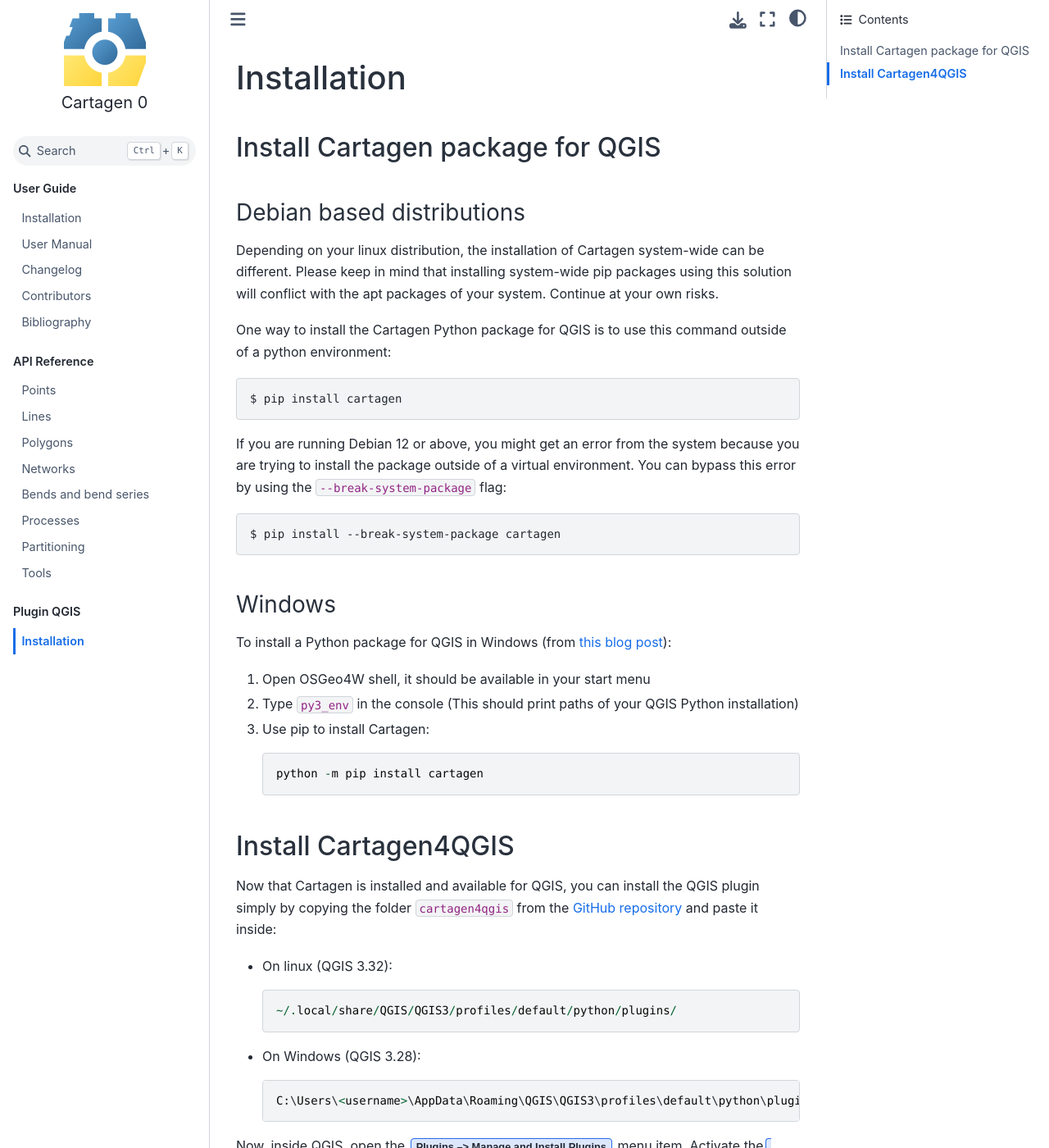
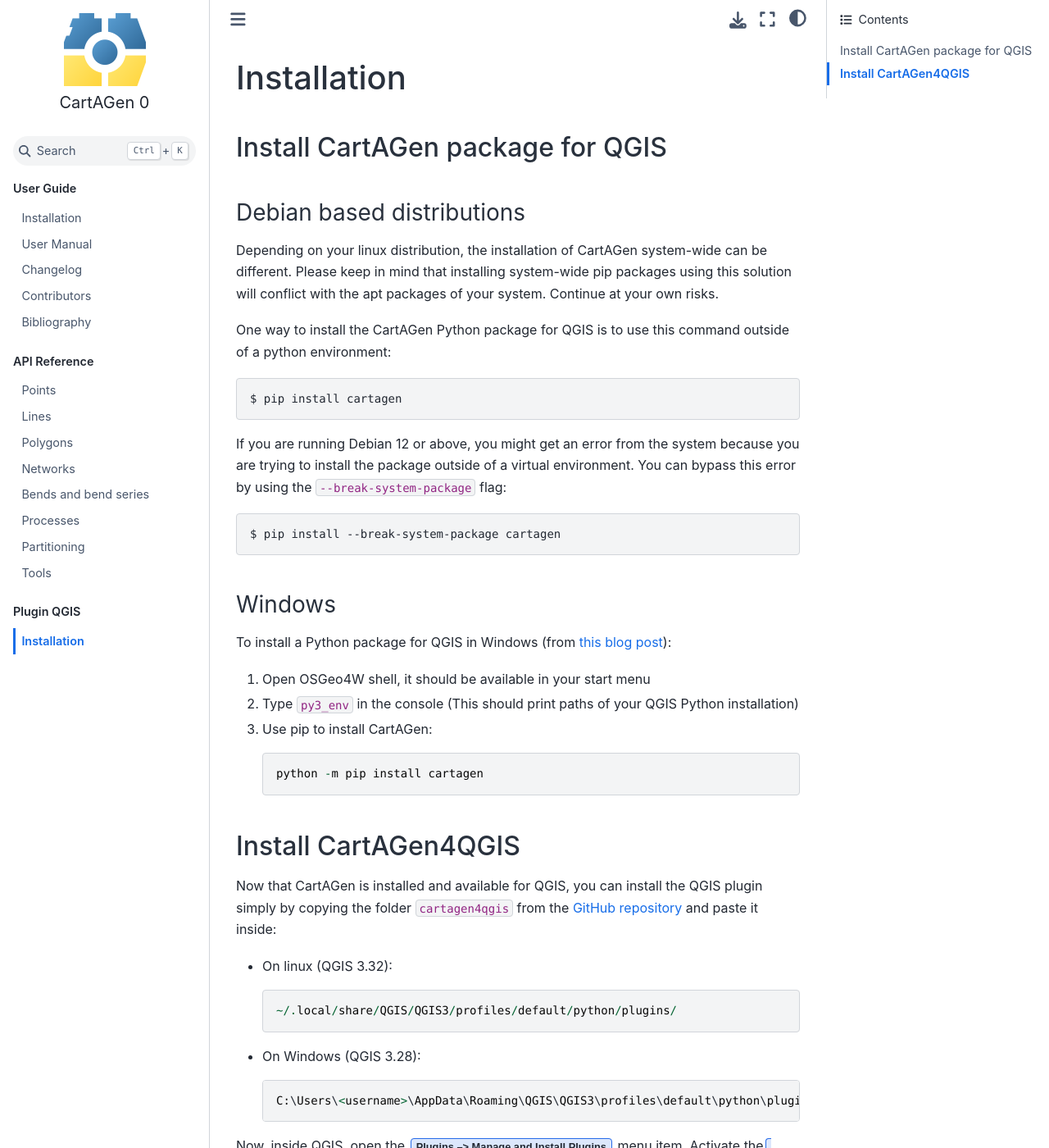
Before and after one commit to LostInZoom/cartagen, a Sphinx documentation site: the page built from docs/installation_qgis.rst, in a window 1280 px wide and 1400 px high. Shown: the whole window at 82% size. Built offline with Sphinx 7.4.7 and the Sphinx Book theme 1.1.4, drawn with Linux system fonts in a browser that asks for light colours; some of the changed text lies outside the part shown.

```diff
--- a/docs/changelog.rst
+++ b/docs/changelog.rst
@@ -58,4 +58,4 @@ Changelog
 1.0rc1
 ======
 
-The first official beta pre-release of Cartagen.
+The first official beta pre-release of CartAGen.
--- a/docs/conf.py
+++ b/docs/conf.py
@@ -47,7 +47,7 @@ html_theme_options = {
     "logo": {
         "image_dark": "img/logo.png",
         "image_light": "img/logo.png",
-        "text": "Cartagen {0}".format(release),
+        "text": "CartAGen {0}".format(release),
     }
 }
 
--- a/docs/installation_py.rst
+++ b/docs/installation_py.rst
@@ -4,7 +4,7 @@
 Installation
 ============
 
-Cartagen is available on `PyPI <https://pypi.org/>`_ under the name ``cartagen``.
+CartAGen is available on `PyPI <https://pypi.org/>`_ under the name ``cartagen``.
 
 Simply run::
 
--- a/docs/installation_qgis.rst
+++ b/docs/installation_qgis.rst
@@ -4,16 +4,16 @@
 Installation
 ============
 
-Install Cartagen package for QGIS
+Install CartAGen package for QGIS
 ---------------------------------
 
 Debian based distributions
 ^^^^^^^^^^^^^^^^^^^^^^^^^^
 
-Depending on your linux distribution, the installation of Cartagen system-wide can be different.
+Depending on your linux distribution, the installation of CartAGen system-wide can be different.
 Please keep in mind that installing system-wide pip packages using this solution will conflict with the apt packages of your system. Continue at your own risks.
 
-One way to install the Cartagen Python package for QGIS is to use this command outside of a python environment::
+One way to install the CartAGen Python package for QGIS is to use this command outside of a python environment::
 
     $ pip install cartagen
 
@@ -29,15 +29,15 @@ To install a Python package for QGIS in Windows (from `this blog post <https://l
 
 #. Open OSGeo4W shell, it should be available in your start menu
 #. Type ``py3_env`` in the console (This should print paths of your QGIS Python installation)
-#. Use pip to install Cartagen::
+#. Use pip to install CartAGen::
 
     python -m pip install cartagen
 
 
-Install Cartagen4QGIS
+Install CartAGen4QGIS
 ---------------------
 
-Now that Cartagen is installed and available for QGIS, you can install the QGIS plugin simply by copying the folder
+Now that CartAGen is installed and available for QGIS, you can install the QGIS plugin simply by copying the folder
 ``cartagen4qgis`` from the `GitHub repository <https://github.com/LostInZoom/cartagen>`_ and paste it inside:
 
 * On linux (QGIS 3.32)::
@@ -49,5 +49,5 @@ Now that Cartagen is installed and available for QGIS, you can install the QGIS
     C:\Users\<username>\AppData\Roaming\QGIS\QGIS3\profiles\default\python\plugins\
 
 
-Now, inside QGIS, open the :guilabel:`Plugins --> Manage and Install Plugins` menu item. Activate the :guilabel:`Cartagen4QGIS` plugin. That's it!
-A new toolbox containing Cartagen algorithms should appear inside your :guilabel:`Processing Toolbox`.
+Now, inside QGIS, open the :guilabel:`Plugins --> Manage and Install Plugins` menu item. Activate the :guilabel:`CartAGen4QGIS` plugin. That's it!
+A new toolbox containing CartAGen algorithms should appear inside your :guilabel:`Processing Toolbox`.
--- a/docs/manual.rst
+++ b/docs/manual.rst
@@ -15,7 +15,7 @@ User Manual
 Introduction
 ============
 
-The user manual aims at providing an **overview** of the cartographic generalisation algorithms proposed by Cartagen.
+The user manual aims at providing an **overview** of the cartographic generalisation algorithms proposed by CartAGen.
 Some complex algorithms and processes are more deeply explained here than in the API Reference, in particular for
 those having several steps.
 
@@ -24,7 +24,7 @@ methods are developped to address the same issue, for example to avoid polygon c
 Those issues can also depend on the type of geographic objects you are trying to generalise. For example, maybe you
 don't want to simplify rivers and roads the same way, as their representation on the map doesn't have the same constraints.
 
-With that in mind, we tried here to offer here an overview of the algorithms offered by Cartagen in order to help you make
+With that in mind, we tried here to offer here an overview of the algorithms offered by CartAGen in order to help you make
 a choice in your cartographic endeavors. Please keep in mind that **this is not a lecture on cartographic generalisation**
 nor a full explanation of the generalisation process. We have designed several **Jupyter notebooks** to serve as learning
 material, they are accessible `here. <https://github.com/LostInZoom/cartagen-notebooks>`_
--- a/pyproject.toml
+++ b/pyproject.toml
@@ -15,7 +15,7 @@ authors = [
     { name = "Azelle Courtial" },
 ]
 maintainers = [
-    { name = "Cartagen contributors" },
+    { name = "CartAGen contributors" },
 ]
 
 description = "Cartographic generalisation of spatial objects"
```
Also changed, not shown: README.rst (+4 -4 lines), docs/index.rst (+6 -6 lines).
